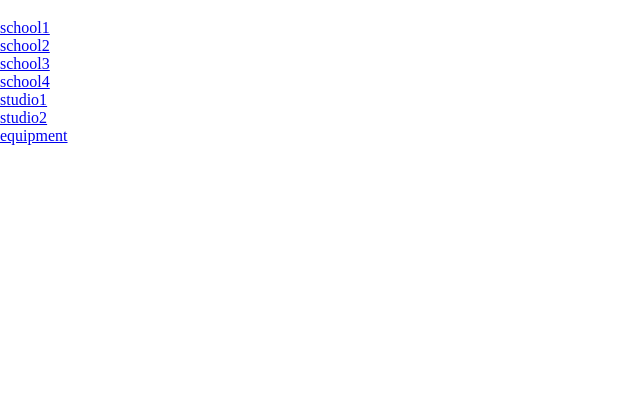
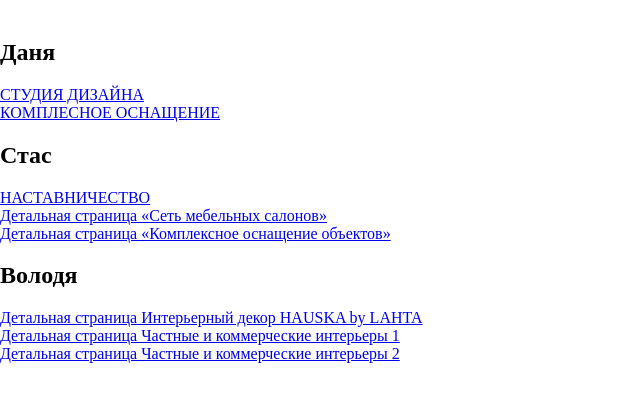
Before and after one commit to stanislavski03/STD_PROJECT, a website built with webpack: page src/pages/index.html in a window 1280 px wide. Shown: the part 61-462 px from the top of the page, without its empty margins (0-640 px from the left). Built offline with nearby package versions, Linux system fonts and the light colour scheme.

Commit message:
Начало разработки 2

```diff
--- a/src/pages/index.html
+++ b/src/pages/index.html
@@ -10,13 +10,17 @@
 <body>
 
   <h1>Ссылки на другие страницы</h1>
-  <a href="school1.html">school1</a>
-  <a href="school2.html">school2</a>
-  <a href="school3.html">school3</a>
-  <a href="school4.html">school4</a>
-  <a href="studio1.html">studio1</a>
-  <a href="studio2.html">studio2</a>
-  <a href="equipment.html">equipment</a>
+  <h2>Даня</h2>
+  <a href="design_studio.html">СТУДИЯ ДИЗАЙНА</a>
+  <a href="complex_equipment.html">КОМПЛЕСНОЕ ОСНАЩЕНИЕ</a>
+  <h2>Стас</h2>
+  <a href="mentoring.html">НАСТАВНИЧЕСТВО</a>
+  <a href="furniture_salon_chain.html">Детальная страница «Сеть мебельных салонов»</a>
+  <a href="complex_equipment_of_facilities.html">Детальная страница «Комплексное оснащение объектов»</a>
+  <h2>Володя</h2>
+  <a href="HAUSKA_by_LAHTA.html">Детальная страница Интерьерный декор HAUSKA by LAHTA</a>
+  <a href="private_and_commercial_interiors1.html">Детальная страница Частные и коммерческие интерьеры 1</a>
+  <a href="private_and_commercial_interiors2.html">Детальная страница Частные и коммерческие интерьеры 2</a>
 
 
 
```
Also changed, not shown: src/pages/HAUSKA_by_LAHTA.html (renamed from src/pages/equipment.html, +1 -1 lines), src/pages/complex_equipment.html (renamed from src/pages/studio1.html, +1 -1 lines), src/pages/complex_equipment_of_facilities.html (added, +20 -0 lines), src/pages/design_studio.html (renamed from src/pages/school1.html, +1 -1 lines), src/pages/furniture_salon_chain.html (renamed from src/pages/school2.html, +1 -1 lines), src/pages/mentoring.html (renamed from src/pages/school3.html, +1 -1 lines), src/pages/private_and_commercial_interiors1.html (renamed from src/pages/school4.html, +1 -1 lines), src/pages/private_and_commercial_interiors2.html (renamed from src/pages/studio2.html, +1 -1 lines).
